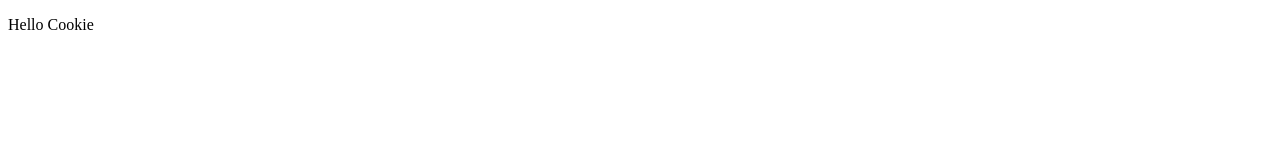
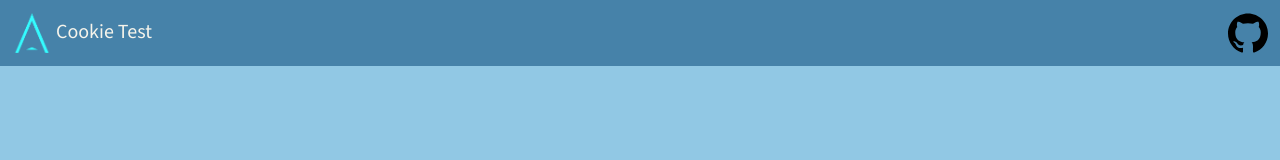
Before and after one commit to BradT615/Cookie, a plain HTML site: page index.html in a window 1280 px wide. Drawn offline with nearby package versions, Linux system fonts and the light colour scheme.

Commit message:
base layout

```diff
--- a/index.html
+++ b/index.html
@@ -1,11 +1,28 @@
 <!DOCTYPE html>
 <html lang="en">
 <head>
-    <meta charset="UTF-8">
-    <meta name="viewport" content="width=device-width, initial-scale=1.0">
-    <title>Cookie Test</title>
+  <meta charset="utf-8">
+  <title>Cookie Test</title>
+  <meta name="viewport" content="width=device-width, initial-scale=1">
+  <link href="https://cdn.jsdelivr.net/npm/bootstrap@5.3.1/dist/css/bootstrap.min.css" rel="stylesheet" integrity="sha384-4bw+/aepP/YC94hEpVNVgiZdgIC5+VKNBQNGCHeKRQN+PtmoHDEXuppvnDJzQIu9" crossorigin="anonymous">
+  <link href="https://fonts.googleapis.com/css2?family=Source+Sans+3:wght@200;300;400&display=swap" rel="stylesheet">
+  <link rel="stylesheet" href="styles.css">
+  <link rel="icon" type="image/png" href="images/favicon.ico">
 </head>
 <body>
-    <p>Hello Cookie</p>
+
+  <nav class="navbar">
+    <div class="container-fluid">
+        <a class="navbar-brand" href="./">
+            <img src="images/logo.png" alt="" width="40" height="40" class="d-inline-block align-text-center">
+            Cookie Test
+        </a>
+        <a href="https://github.com/BradT615/Sudoku">
+            <img src="images/github-icon.svg" alt="" width="40" height="40" class="d-inline-block align-text-center ml-auto">
+        </a>
+    </div>
+</nav>
+
+  <script src="https://cdn.jsdelivr.net/npm/bootstrap@5.3.1/dist/js/bootstrap.bundle.min.js" integrity="sha384-HwwvtgBNo3bZJJLYd8oVXjrBZt8cqVSpeBNS5n7C8IVInixGAoxmnlMuBnhbgrkm" crossorigin="anonymous"></script>
 </body>
 </html>
--- a/styles.css
+++ b/styles.css
@@ -1,3 +1,12 @@
 body {
-    background-color: blanchedalmond;
+    background-color: #91C8E4;
+    font-family: 'Source Sans 3', sans-serif;
 }
+.navbar {
+    margin-bottom: 30px;
+    background-color: #4682A9;
+}
+
+.navbar-brand {
+    color: #F6F4EB;
+}
```
Also changed, not shown: images/favicon.ico (added), images/github-icon.svg (added), images/logo.png (added).
